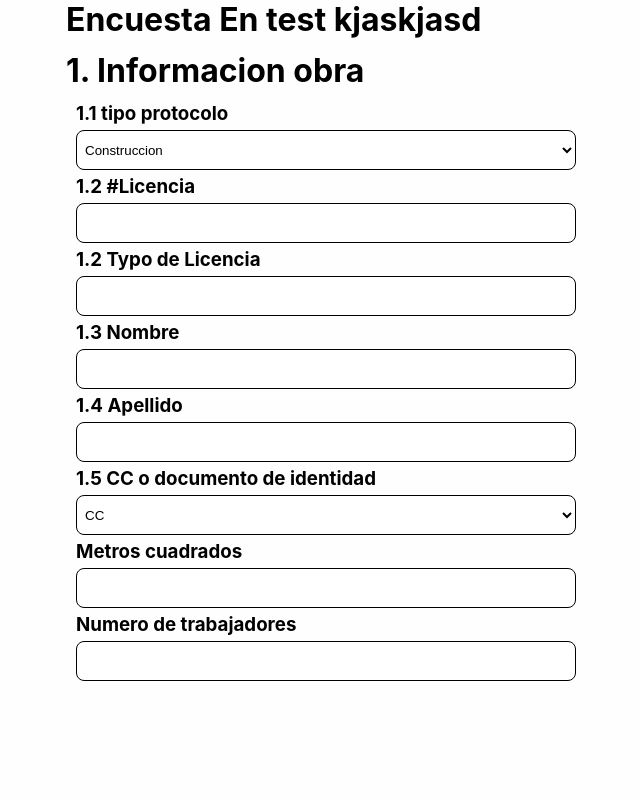
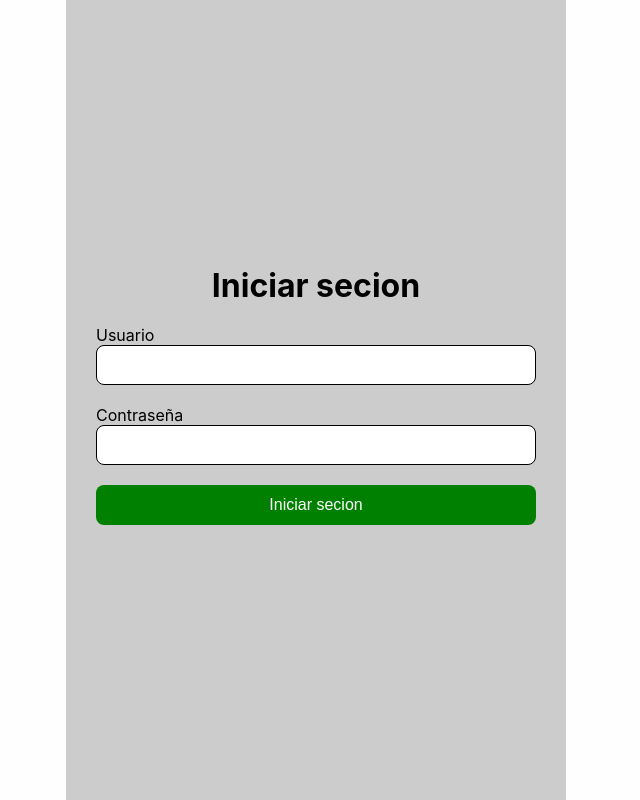
Before and after one commit to NicolasRiosPulido/encuesta-hotel, a React app: page / in a window 1280 px wide. Shown: the whole page, without its empty margins (324-964 px from the left). Built offline with nearby package versions, Linux system fonts and the light colour scheme.

Commit message:
'Log In'

```diff
--- a/package.json
+++ b/package.json
@@ -3,11 +3,11 @@
   "version": "0.1.0",
   "private": true,
   "dependencies": {
+    "@reach/router": "^1.3.3",
     "react": "^16.8.6",
-    "react-bootstrap": "^1.0.0-beta.9",
     "react-dom": "^16.8.6",
+    "react-icons": "^3.10.0",
     "react-scripts": "3.0.1",
-    "react-transition-group": "^4.2.1",
     "styled-components": "^5.1.0"
   },
   "scripts": {
--- a/public/index.html
+++ b/public/index.html
@@ -6,7 +6,7 @@
 		<meta name="viewport" content="width=device-width, initial-scale=1" />
 		<meta name="theme-color" content="#000000" />
 		<link rel="manifest" href="%PUBLIC_URL%/manifest.json" />
-		<title>React App</title>
+		<title>Encuesta</title>
 	</head>
 	<body class="body">
 		<noscript>You need to enable JavaScript to run this app.</noscript>
--- /dev/null
+++ b/src/Context.js
@@ -0,0 +1,25 @@
+import React, { createContext, useState } from "react";
+export const Context = createContext();
+
+const Provider = ({ children }) => {
+	const [isAuth, setIsAuth] = useState(false);
+	/* () => {
+		return window.sessionStorage.getItem("token");
+	});
+ */
+	const value = {
+		isAuth,
+		activateAuth: () => {
+			setIsAuth(true);
+			//window.sessionStorage.setItem("token", token);
+		},
+		removeAuth: () => {
+			setIsAuth(false);
+			//window.sessionStorage.removeItem("token");
+		},
+	};
+
+	return <Context.Provider value={value}>{children}</Context.Provider>;
+};
+
+export default { Provider, Consumer: Context.Consumer };
--- a/src/componentes/App.js
+++ b/src/componentes/App.js
@@ -1,12 +1,21 @@
-import React, { Fragment } from "react";
+import React, { Fragment, useContext } from "react";
+import { Router, Redirect } from "@reach/router";
+import { GlobalStyles } from "../styles/global";
+import { Context } from "../Context";
 import { Encuesta } from "./Ecuesta";
-import { GlobalStyles } from "../styles/global";
+import { LogIn } from "./LogIn";
 
 export const App = () => {
+	const { isAuth } = useContext(Context);
+	console.log(isAuth);
 	return (
 		<Fragment>
 			<GlobalStyles />
-			<Encuesta />
+			<Router>
+				<LogIn path="/" />
+				{!isAuth && <Redirect noThrow from="/encuesta" to="/" />}
+				<Encuesta path="/encuesta" />
+			</Router>
 		</Fragment>
 	);
 };
--- a/src/componentes/Ecuesta/index.js
+++ b/src/componentes/Ecuesta/index.js
@@ -1,10 +1,40 @@
-import React, { useState } from "react";
-import { Label, Input, Select, Titulo } from "./styles";
+import React, { useState, useContext } from "react";
+import { Redirect } from "@reach/router";
+import { Context } from "../../Context";
+import { MdArrowBack } from "react-icons/md";
+import {
+	Label,
+	Input,
+	Select,
+	Titulo,
+	MainTittle,
+	Cuerpo,
+	Button,
+} from "./styles";
+import { Spinner } from "../general/Spinner";
 
 export const Encuesta = () => {
+	const { removeAuth, isAuth } = useContext(Context);
+	const [cargando, setCargando] = useState(false);
+	const [enviado, setEnviado] = useState(false);
+	const cerrarSesion = () => {
+		removeAuth();
+	};
+	const submitForm = () => {
+		setCargando(true);
+		setTimeout(() => {
+			setCargando(false);
+			setEnviado(true);
+		}, 2000);
+	};
 	return (
-		<div className="cuerpo">
-			<h1>Encuesta En test kjaskjasd</h1>
+		<Cuerpo>
+			<MdArrowBack
+				size="30px"
+				style={{ cursor: "pointer" }}
+				onClick={cerrarSesion}
+			/>
+			<MainTittle>Encuesta</MainTittle>
 			<Titulo>1. Informacion obra</Titulo>
 			<Label>1.1 tipo protocolo</Label>
 			<Select>
@@ -29,6 +59,13 @@ export const Encuesta = () => {
 			<Input type="text" />
 			<Label>Numero de trabajadores</Label>
 			<Input type="text" />
-		</div>
+
+			{enviado ? (
+				<MainTittle>Informacion enviada</MainTittle>
+			) : (
+				<Button onClick={submitForm}>{cargando ? <Spinner /> : "Enviar"}</Button>
+			)}
+			{!isAuth && <Redirect noThrow from="/encuesta" to="/" />}
+		</Cuerpo>
 	);
 };
--- a/src/componentes/Ecuesta/styles.js
+++ b/src/componentes/Ecuesta/styles.js
@@ -6,22 +6,49 @@ export const Label = styled.h3`
 `;
 export const Titulo = styled.h1`
 	margin: 12px 0px;
+	font-size: 1.6em;
 `;
 
 export const Input = styled.input`
 	margin: 0px 10px;
 	height: 40px;
 	border-radius: 8px;
-	width: 100%;
+	width: -webkit-fill-available;
 	border: 1px solid #000;
-	padding: 0px 4px;
+	padding: 0px 8px;
+	font-size: 1em;
 `;
 export const Select = styled.select`
 	margin: 0px 10px;
 	height: 40px;
 	border-radius: 8px;
-	width: 100%;
+	width: -webkit-fill-available;
 	background: #fff;
 	border: 1px solid #000;
 	padding: 0px 4px;
+	font-size: 1em;
 `;
+export const MainTittle = styled.h1`
+	text-align: center;
+	margin: 20px 0px;
+`;
+
+export const Cuerpo = styled.div`
+	background: #bbb;
+	padding: 10px;
+`;
+
+export const Button = styled.button`
+	background: green;
+	border-radius: 8px;
+	height: 40px;
+	width: -webkit-fill-available;
+	color: #fff;
+	margin: 10px;
+	font-size: 1em;
+	margin-top: 20px;
+	cursor: pointer;
+	&:hover {
+		opacity: 0.7;
+	}
+`;
--- /dev/null
+++ b/src/componentes/LogIn/index.js
@@ -0,0 +1,32 @@
+import React, { useState, useContext } from "react";
+import { Context } from "../../Context";
+import { Redirect } from "@reach/router";
+import { LogInContainer, Button, TituloLogIn } from "./styles";
+
+import { InputPassword } from "../inputs/InputPassword";
+import { InputMail } from "../inputs/InputMail";
+import { Spinner } from "../general/Spinner";
+
+export const LogIn = () => {
+	const { activateAuth, isAuth } = useContext(Context);
+	const [cargando, setCargando] = useState(false);
+	const submitForm = () => {
+		setCargando(true);
+		setTimeout(() => {
+			activateAuth();
+			setCargando(false);
+		}, 2000);
+	};
+	return (
+		<LogInContainer>
+			<TituloLogIn>Iniciar secion</TituloLogIn>
+			<InputMail titulo="Usuario" disable={cargando} />
+			<br />
+			<InputPassword titulo="Contraseña" disable={cargando} />
+			{isAuth && <Redirect noThrow from="/" to="/encuesta" />}
+			<Button onClick={submitForm}>
+				{cargando ? <Spinner /> : "Iniciar secion"}
+			</Button>
+		</LogInContainer>
+	);
+};
--- /dev/null
+++ b/src/componentes/LogIn/styles.js
@@ -0,0 +1,30 @@
+import styled from "styled-components";
+
+export const LogInContainer = styled.div`
+	background: #ccc;
+	min-height: 100vh;
+	display: flex;
+	flex-direction: column;
+	justify-content: center;
+	padding: 10px 20px;
+`;
+
+export const Button = styled.button`
+	background: green;
+	border-radius: 8px;
+	height: 40px;
+	width: -webkit-fill-available;
+	color: #fff;
+	margin: 10px;
+	font-size: 1em;
+	margin-top: 20px;
+	cursor: pointer;
+	&:hover {
+		opacity: 0.7;
+	}
+`;
+
+export const TituloLogIn = styled.h1`
+	text-align: center;
+	margin-bottom: 20px;
+`;
--- /dev/null
+++ b/src/componentes/general/Spinner.js
@@ -0,0 +1,15 @@
+import React, { Fragment } from "react";
+import "./styles.css";
+
+export const Spinner = () => {
+	return (
+		<Fragment>
+			<div class="lds-ellipsis">
+				<div></div>
+				<div></div>
+				<div></div>
+				<div></div>
+			</div>
+		</Fragment>
+	);
+};
--- /dev/null
+++ b/src/componentes/general/styles.css
@@ -0,0 +1,63 @@
+.lds-ellipsis {
+    display: inline-block;
+    position: relative;
+    width: 80px;
+    height: 40px;
+}
+
+.lds-ellipsis div {
+    position: absolute;
+    top: 13px;
+    width: 13px;
+    height: 13px;
+    border-radius: 50%;
+    background: #fff;
+    animation-timing-function: cubic-bezier(0, 1, 1, 0);
+}
+
+.lds-ellipsis div:nth-child(1) {
+    left: 8px;
+    animation: lds-ellipsis1 0.6s infinite;
+}
+
+.lds-ellipsis div:nth-child(2) {
+    left: 8px;
+    animation: lds-ellipsis2 0.6s infinite;
+}
+
+.lds-ellipsis div:nth-child(3) {
+    left: 32px;
+    animation: lds-ellipsis2 0.6s infinite;
+}
+
+.lds-ellipsis div:nth-child(4) {
+    left: 56px;
+    animation: lds-ellipsis3 0.6s infinite;
+}
+
+@keyframes lds-ellipsis1 {
+    0% {
+        transform: scale(0);
+    }
+    100% {
+        transform: scale(1);
+    }
+}
+
+@keyframes lds-ellipsis3 {
+    0% {
+        transform: scale(1);
+    }
+    100% {
+        transform: scale(0);
+    }
+}
+
+@keyframes lds-ellipsis2 {
+    0% {
+        transform: translate(0, 0);
+    }
+    100% {
+        transform: translate(24px, 0);
+    }
+}
--- /dev/null
+++ b/src/componentes/inputs/InputMail.js
@@ -0,0 +1,11 @@
+import React from "react";
+import { Input, ContenedorInput } from "./styles";
+
+export const InputMail = ({ titulo, disable }) => {
+	return (
+		<ContenedorInput>
+			<label>{titulo}</label>
+			<Input disabled={disable} />
+		</ContenedorInput>
+	);
+};
--- /dev/null
+++ b/src/componentes/inputs/InputPassword.js
@@ -0,0 +1,11 @@
+import React from "react";
+import { Input, ContenedorInput } from "./styles";
+
+export const InputPassword = ({ titulo, disable }) => {
+	return (
+		<ContenedorInput>
+			<label>{titulo}</label>
+			<Input type="password" disabled={disable} />
+		</ContenedorInput>
+	);
+};
--- /dev/null
+++ b/src/componentes/inputs/styles.js
@@ -0,0 +1,13 @@
+import styled from "styled-components";
+
+export const Input = styled.input`
+	height: 40px;
+	border-radius: 8px;
+	width: -webkit-fill-available;
+	border: 1px solid #000;
+	font-size: 1em;
+	padding: 0 10px;
+`;
+export const ContenedorInput = styled.div`
+	margin: 0 10px;
+`;
--- a/src/index.js
+++ b/src/index.js
@@ -1,5 +1,11 @@
 import React from "react";
 import ReactDOM from "react-dom";
+import Context from "./Context";
 import { App } from "./componentes/App";
 
-ReactDOM.render(<App />, document.getElementById("root"));
+ReactDOM.render(
+	<Context.Provider>
+		<App />
+	</Context.Provider>,
+	document.getElementById("root")
+);
```
Also changed, not shown: src/componentes/inputs/InputLetters.js (+10 -0 lines), src/hooks/useInputValue.js (added, +8 -0 lines), 1 other file.
